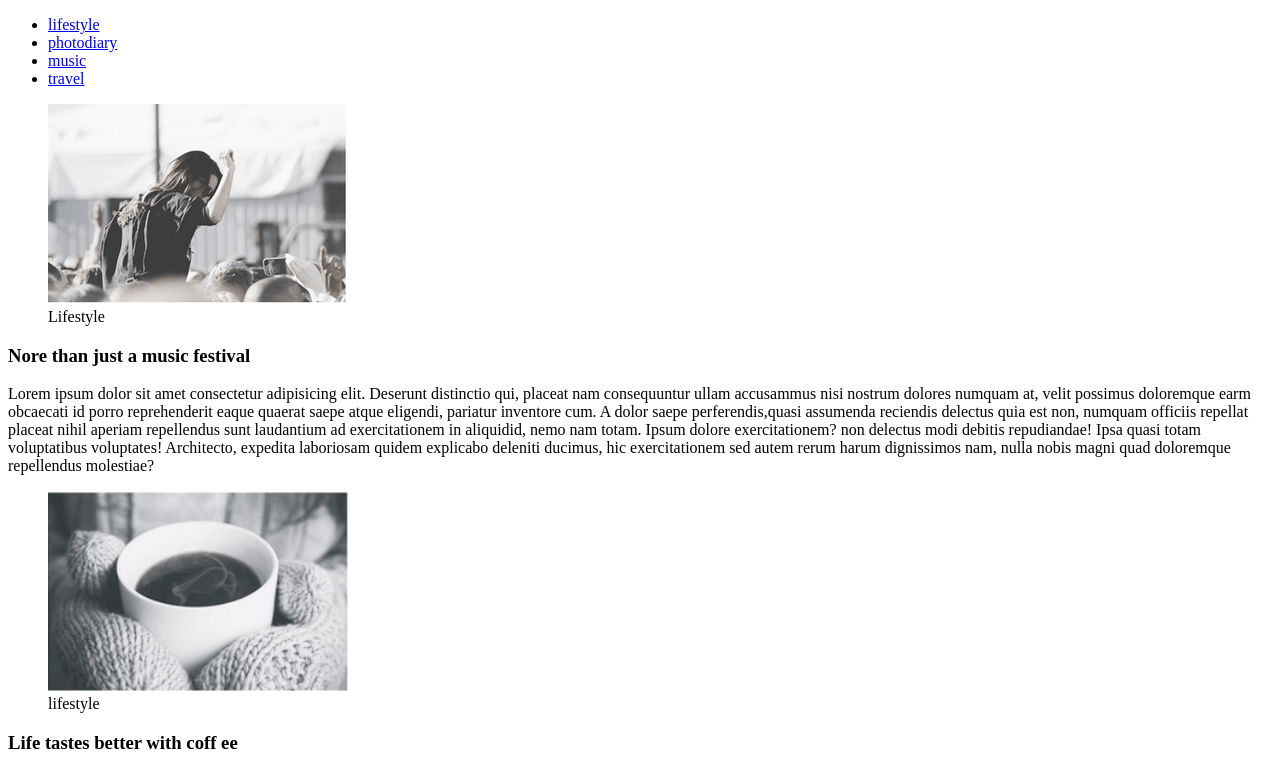
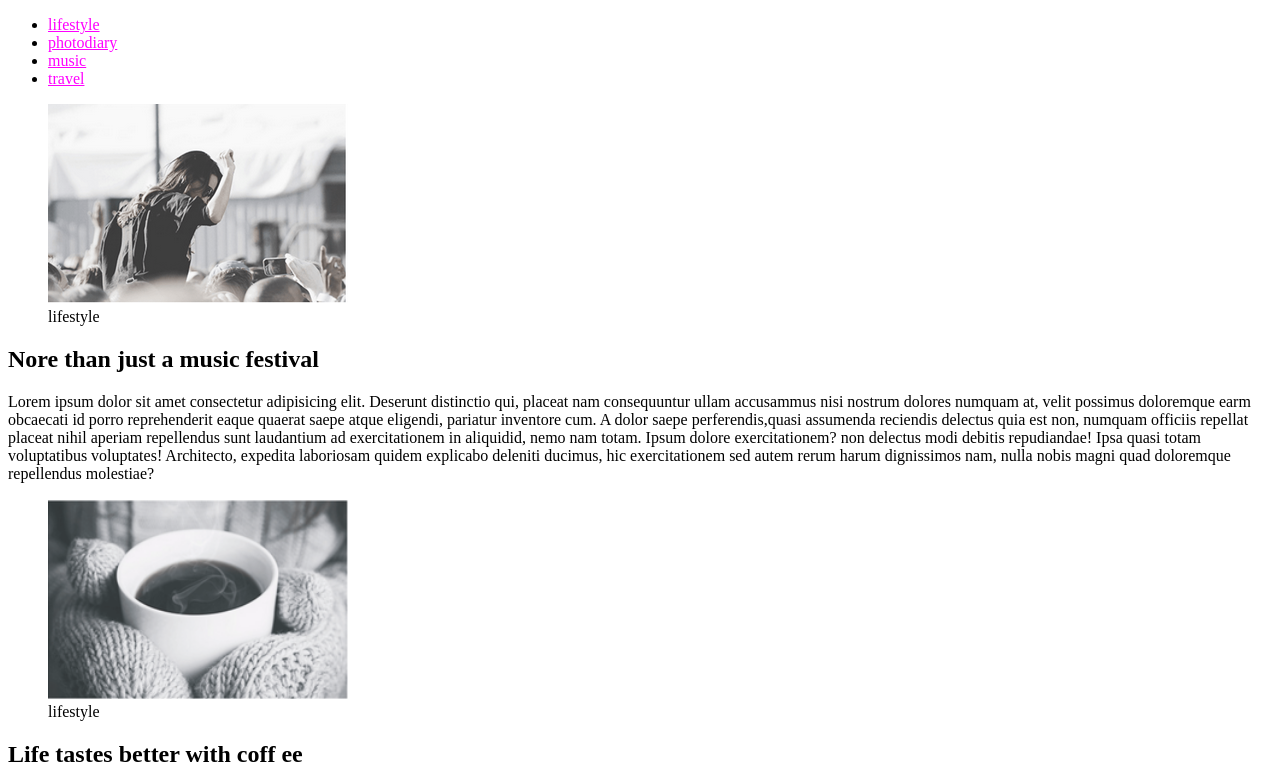
Before and after one commit to erma4o4ek/module_01_02, a plain HTML site: page index.html in a window 1280 px wide. Shown: the top 773 px of the page. Drawn offline with Linux system fonts and the light colour scheme.

```diff
--- a/index.html
+++ b/index.html
@@ -1,34 +1,32 @@
 <!doctype html>
-<html>
-
+<html lang="la">
  <head>
   <meta charset="utf-8">
   <title>module 1</title>
+  <style>
+   li {
+    color: #000000;
+   }
+   li span {
+    color: #FF00FF;
+   }
+   h2 {
+     text-align: left;
+   }
+  </style>
  </head>
-
   <body>
-   <ul class="main-menu">
-      <li class="main-menu-item">
-       <a href="https://lifestyle.com.ua/" class="main-menu-link">lifestyle</a>
-      </li>
-      <li class="main-menu-item">
-       <a href="https://digital-photography-school.com/" class="main-menu-link">photodiary</a>
-      </li>
-      <li class="main-menu-item">
-       <a href="https://music.i.ua/" class="main-menu-link">music</a>
-      </li>
-      <li class="main-menu-item">
-       <a href ="https://www.i-travel.com.ua/" class="main-menu-link">travel</a>
-      </li>
+   <ul>
+    <li><span><u>lifestyle</u></span></li>
+    <li><span><u>photodiary</u></span></li>
+    <li><span><u>music</u></span></li>
+    <li><span><u>travel</u></span></li>
    </ul>
-
    <figure>
     <img src="img/img_1.png" alt="img_1" width="300" height="200">
-      <figcaption>
-        Lifestyle
-      </figcaption>
+    <figcaption>lifestyle</figcaption>
    </figure>
-   <h3 align="left">Nore than just a music festival</h3>
+   <h2>Nore than just a music festival</h2>
    <p>Lorem ipsum dolor sit amet consectetur adipisicing elit.
     Deserunt distinctio qui, placeat nam consequuntur ullam
     accusammus nisi nostrum dolores numquam at, velit possimus
@@ -41,14 +39,11 @@
     Ipsa quasi totam voluptatibus voluptates! Architecto, expedita laboriosam
     quidem explicabo deleniti ducimus, hic exercitationem sed autem
     rerum harum dignissimos nam, nulla nobis magni quad doloremque repellendus molestiae?</p>
-
    <figure>
     <img src="img/img_2.png" alt="img_2" width="300" height="200">
-      <figcaption>
-       lifestyle
-      </figcaptin >
+    <figcaption>lifestyle</figcaption>
    </figure>
-   <h3 align="left">Life tastes better with coff ee</h3>
+   <h2>Life tastes better with coff ee</h2>
    <p>Lorem ipsum dolor sit amet consectetur adi   pisicing elit.
     Deserunt distinctio qui, placeat nam consequuntur ullam
     accusammus nisi nostrum dolores numquam at, velit possimus
@@ -61,14 +56,11 @@
     Ipsa quasi totam voluptatibus voluptates! Architecto, expedita laboriosam
     quidem explicabo deleniti ducimus, hic exercitationem sed autem
     rerum harum dignissimos nam, nulla nobis magni quad doloremque repellendus molestiae?</p>
-
    <figure>
     <img src="img/img_3.png" alt="img_3" width="300" height="200">
-     <figcaption>
-       photodiary
-     </figcaption>
+    <figcaption>photodiary</figcaption>
    </figure>
-   <h3 align="left">American dream</h3>
+   <h2>American dream</h2>
    <p>Lorem ipsum dolor sit amet consectetur adipisicing elit.
     Deserunt distinctio qui, placeat nam consequuntur ullam
     accusammus nisi nostrum dolores numquam at, velit possimus
@@ -81,14 +73,11 @@
     Ipsa quasi totam voluptatibus voluptates! Architecto, expedita laboriosam
     quidem explicabo deleniti ducimus, hic exercitationem sed autem
     rerum harum dignissimos nam, nulla nobis magni quad doloremque repellendus molestiae?</p>
-
    <figure>
     <img src="img/img_4.png" alt="img_4" width="300" height="200">
-     <figcaption>
-       photodiary
-     </figcaption>
+    <figcaption>photodiary</figcaption>
    </figure>
-   <h3 align="left">A day exploring the Alps</h3>
+   <h2>A day exploring the Alps</h2>
    <p>Lorem ipsum dolor sit amet consectetur adipisicing elit.
     Deserunt distinctio qui, placeat nam consequuntur ullam
     accusammus nisi nostrum dolores numquam at, velit possimus
@@ -102,5 +91,4 @@
     quidem explicabo deleniti ducimus, hic exercitationem sed autem
     rerum harum dignissimos nam, nulla nobis magni quad doloremque repellendus molestiae?</p>
  </body>
-
 </html>
```
Lines whose indentation alone changed are shown as unchanged.
